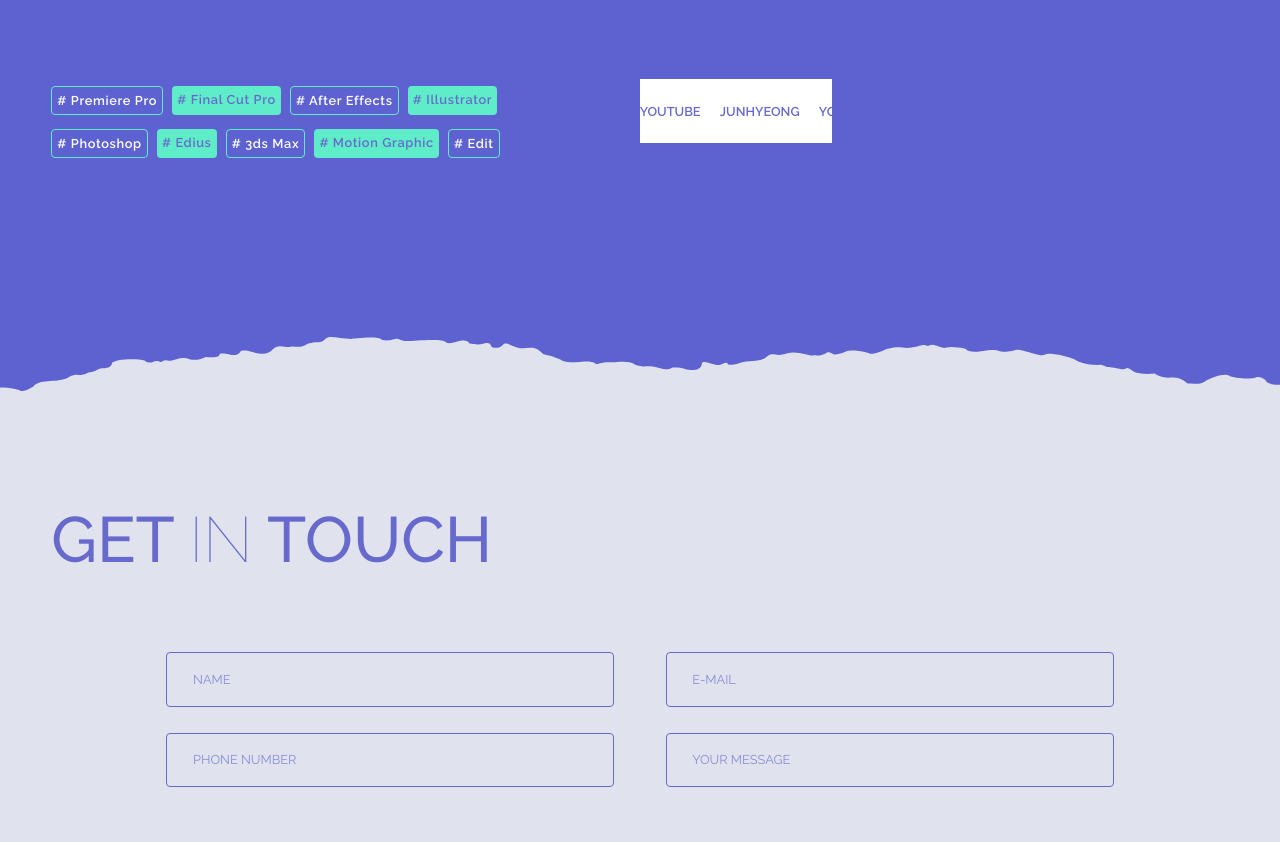
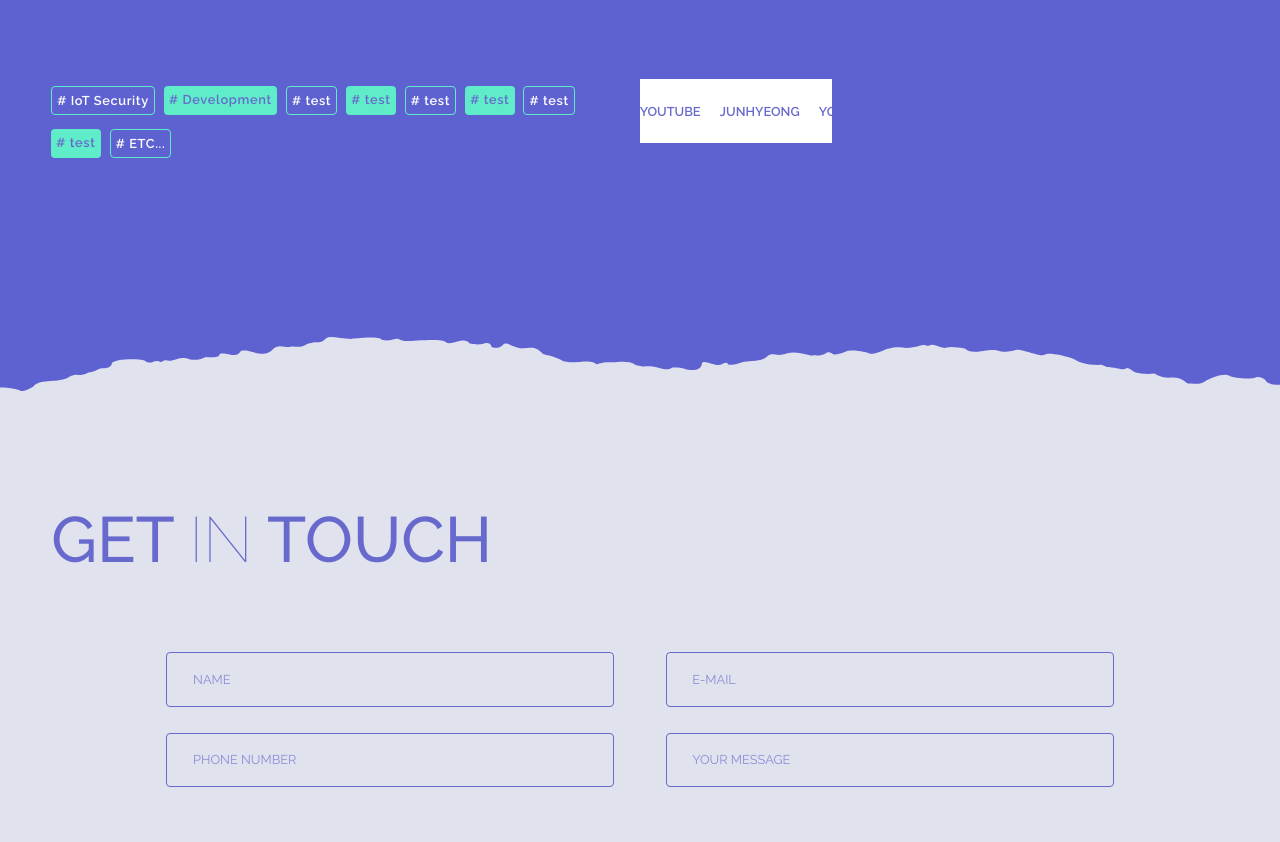
Before and after one commit to with-developer/portfolio, a plain HTML site: page index.html in a window 1280 px wide. Shown: the part 6650-7492 px from the top of the page. Drawn offline with Linux system fonts and the light colour scheme; grey boxes are pictures that could not be loaded; a web font is replaced by a local one.

Commit message:
Update index.html

```diff
--- a/index.html
+++ b/index.html
@@ -7,22 +7,23 @@
     <meta http-equiv="X-UA-Compatible" content="ie=edge">
     <meta name="author" content="Junhyeong">
     <meta name="description" content="">
-    <meta name="keywords" content="포트폴리오, 웹퍼블리셔, 웹디자이너, 반응형웹, 모바일">
-    <title>JunHyeong Portfolio</title>
+    <meta name="keywords" content="포트폴리오, IoT 사이버 보안, 개발자, Security">
+    <title>Portfolio</title>
 
     <!-- style -->
     <link rel="stylesheet" href="css/reset.css">
     <link rel="stylesheet" href="css/style7.css">
     <link rel="stylesheet" href="css/font-awesome.css">
     <link rel="stylesheet" href="https://cdnjs.cloudflare.com/ajax/libs/font-awesome/4.7.0/css/font-awesome.css">
-    <link rel="favicon" href="img/favicon.ico">
+
     <!-- webfont -->
     <link href="https://fonts.googleapis.com/css?family=Raleway:100,200,300,400,500,600,700,800,900&display=swap" rel="stylesheet">
 
+    <!-- favicon -->
+    <link rel="favicon" href="img/favicon.ico">
 </head>
 
 <body>
-
 
     <nav id="navi">
         <div class="button"></div>
@@ -282,13 +283,12 @@ data-2446 = "background:rgba(95, 236, 200, 1)"
 		    다음에 넣으려고 준비중입니다.다음에 넣으려고 준비중입니다.다음에 넣으려고 준비중입니다.
                             </p>
                             <div class="p-button">
-                                <a href="../standardweb/index.html" target="_blank">
+                                <a href="http://weakness.kr" target="_blank">
                                     <ul class="p-ban">
                                         <li>VIEW</li>
                                         <li>SITE</li>
                                         <li>VIEW</li>
                                         <li>SITE</li>
-
                                         <li>VIEW</li>
                                         <li>SITE</li>
                                     </ul>
@@ -310,13 +310,12 @@ data-2446 = "background:rgba(95, 236, 200, 1)"
 		    다음에 넣으려고 준비중입니다.다음에 넣으려고 준비중입니다.다음에 넣으려고 준비중입니다.
                             </p>
                             <div class="p-button">
-                                <a href="../responsive/html5/index.html" target="_blank">
+                                <a href="http://weakness.kr" target="_blank">
                                     <ul class="p-ban">
                                         <li>VIEW</li>
                                         <li>SITE</li>
                                         <li>VIEW</li>
                                         <li>SITE</li>
-
                                         <li>VIEW</li>
                                         <li>SITE</li>
                                     </ul>
@@ -338,13 +337,12 @@ data-2446 = "background:rgba(95, 236, 200, 1)"
 		    다음에 넣으려고 준비중입니다.다음에 넣으려고 준비중입니다.다음에 넣으려고 준비중입니다.
                             </p>
                             <div class="p-button">
-                                <a href="../mega/index.html" target="_blank">
+                                <a href="http://weakness.kr" target="_blank">
                                     <ul class="p-ban">
                                         <li>VIEW</li>
                                         <li>SITE</li>
                                         <li>VIEW</li>
                                         <li>SITE</li>
-
                                         <li>VIEW</li>
                                         <li>SITE</li>
                                     </ul>
@@ -367,13 +365,12 @@ data-2446 = "background:rgba(95, 236, 200, 1)"
                             </p>
 
                             <div class="p-button">
-                                <a href="http://ayay1123.dothome.co.kr" target="_blank">
+                                <a href="http://weakness.kr" target="_blank">
                                     <ul class="p-ban">
                                         <li>VIEW</li>
                                         <li>SITE</li>
                                         <li>VIEW</li>
                                         <li>SITE</li>
-
                                         <li>VIEW</li>
                                         <li>SITE</li>
                                     </ul>
@@ -399,15 +396,15 @@ data-2446 = "background:rgba(95, 236, 200, 1)"
                 </h2>
                 <div class="v-deco1">
                     <ul>
-                        <li># Premiere Pro</li>
-                        <li># Final Cut Pro</li>
-                        <li># After Effects</li>
-                        <li># Illustrator</li>
-                        <li># Photoshop</li>
-                        <li># Edius</li>
-                        <li># 3ds Max</li>
-                        <li># Motion Graphic</li>
-                        <li># Edit</li>
+                        <li># IoT Security</li>
+                        <li># Development</li>
+                        <li># test</li>
+                        <li># test</li>
+                        <li># test</li>
+                        <li># test</li>
+                        <li># test</li>
+                        <li># test</li>
+                        <li># ETC...</li>
                     </ul>
                 </div>
             </div>
```
